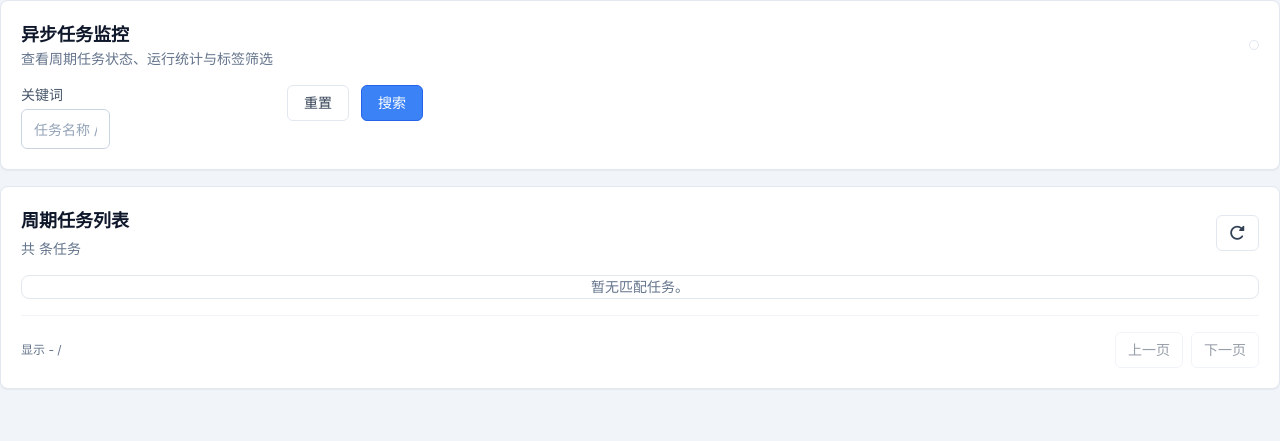
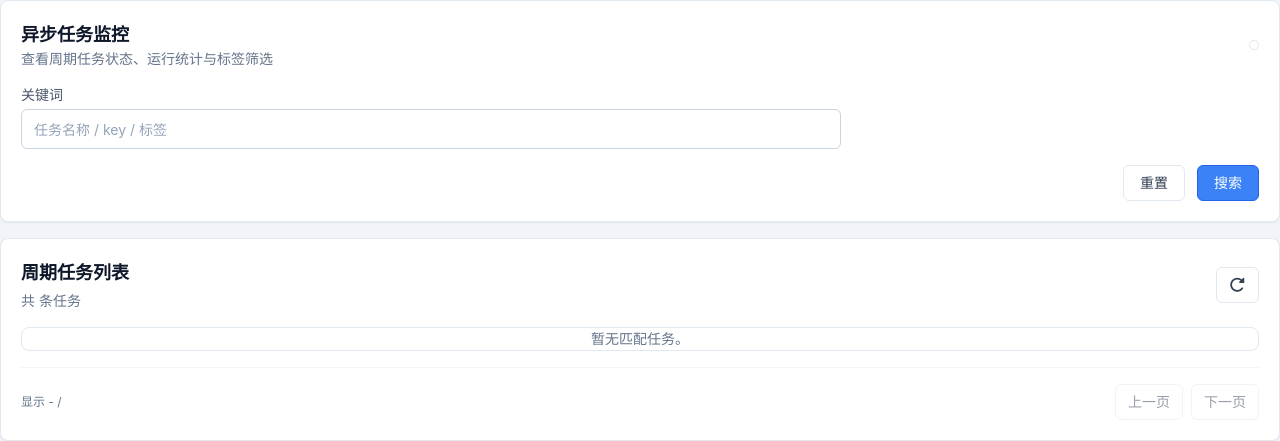
Before and after one commit to xy3xy3/PyFastAdmin, a Python web app: template app/apps/admin/templates/pages/async_tasks.html in a window 1280 px wide. Shown: the top 441 px of the page. Run offline with Jinja, Linux system fonts and the light colour scheme; the template is opened without the code that fills it, so the values that code supplies are empty.

Commit message:
feat: 调整异步任务和消费者页面的布局，修复表格数据访问方式

```diff
--- a/app/apps/admin/templates/pages/async_tasks.html
+++ b/app/apps/admin/templates/pages/async_tasks.html
@@ -34,12 +34,12 @@
       <input type="hidden" name="page" x-model="page" />
       <input type="hidden" name="tab" x-model="tab" />
 
-      <div class="md:col-span-9">
+      <div class="md:col-span-8 lg:col-span-7">
         <label class="label">关键词</label>
         <input name="search_q" x-model="search_q" class="input" placeholder="任务名称 / key / 标签" />
       </div>
 
-      <div class="md:col-span-3 flex flex-wrap items-end justify-end gap-3">
+      <div class="md:col-span-12 flex flex-wrap justify-end gap-3">
         <button
           type="button"
           class="btn-ghost"
--- a/app/apps/admin/templates/pages/queue_consumers.html
+++ b/app/apps/admin/templates/pages/queue_consumers.html
@@ -34,12 +34,12 @@
       <input type="hidden" name="page" x-model="page" />
       <input type="hidden" name="tab" x-model="tab" />
 
-      <div class="md:col-span-9">
+      <div class="md:col-span-8 lg:col-span-7">
         <label class="label">关键词</label>
         <input name="search_q" x-model="search_q" class="input" placeholder="消费者名称 / key / stream / group" />
       </div>
 
-      <div class="md:col-span-3 flex flex-wrap items-end justify-end gap-3">
+      <div class="md:col-span-12 flex flex-wrap justify-end gap-3">
         <button
           type="button"
           class="btn-ghost"
--- a/app/apps/admin/templates/partials/async_tasks_table.html
+++ b/app/apps/admin/templates/partials/async_tasks_table.html
@@ -32,7 +32,7 @@
         {% for row in rows %}
           <tr class="border-t border-slate-100">
             {% for column in columns %}
-              {% set value = row.values.get(column.key, '-') %}
+              {% set value = row['values'].get(column.key, '-') %}
               <td class="px-4 py-3 {% if column.key == 'name' %}text-slate-900{% else %}text-slate-600{% endif %}">
                 {% if column.key == 'last_status' %}
                   {% if value == 'success' %}
--- a/app/apps/admin/templates/partials/queue_consumers_table.html
+++ b/app/apps/admin/templates/partials/queue_consumers_table.html
@@ -32,7 +32,7 @@
         {% for row in rows %}
           <tr class="border-t border-slate-100">
             {% for column in columns %}
-              {% set value = row.values.get(column.key, '-') %}
+              {% set value = row['values'].get(column.key, '-') %}
               <td class="px-4 py-3 {% if column.key == 'name' %}text-slate-900{% else %}text-slate-600{% endif %}">
                 {% if column.key == 'last_status' %}
                   {% if value == 'success' %}
```
